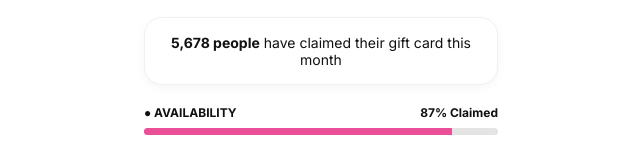
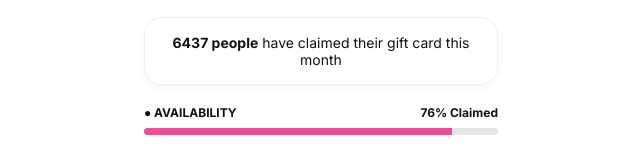
Before and after one commit to yogeshkumar129056-ops/ALO, a plain HTML site: page index.html in a window 1280 px wide. Shown: the part 814-974 px from the top of the page, 319-959 px from the left. Drawn offline with Linux system fonts and the light colour scheme.

Commit message:
Update index.html

```diff
--- a/index.html
+++ b/index.html
@@ -254,12 +254,12 @@ FAST
 </div>
 
 <div class="claim-box">
-<strong>5,678 people</strong> have claimed their gift card this month
+<strong>6437 people</strong> have claimed their gift card this month
 </div>
 
 <div class="progress-wrap">
 <span>● AVAILABILITY</span>
-<span>87% Claimed</span>
+<span>76% Claimed</span>
 </div>
 
 <div class="progress">
```
